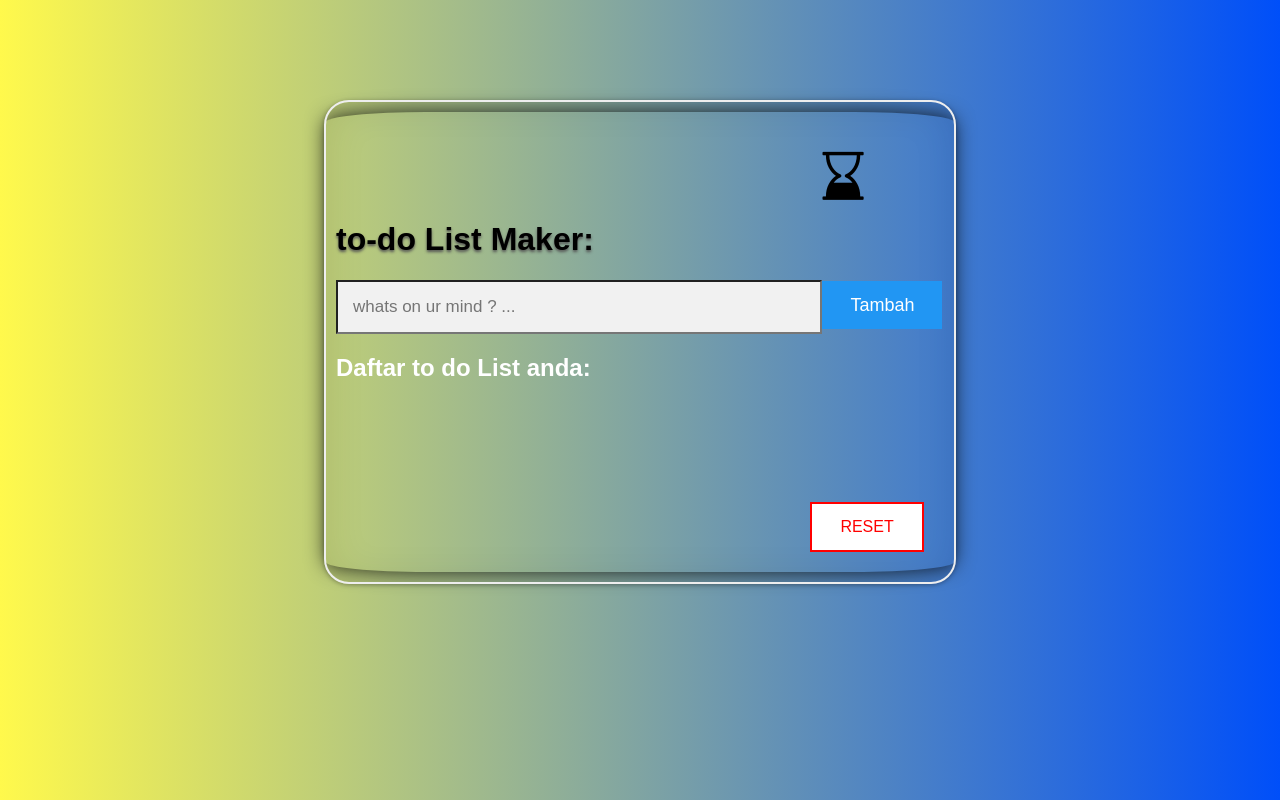
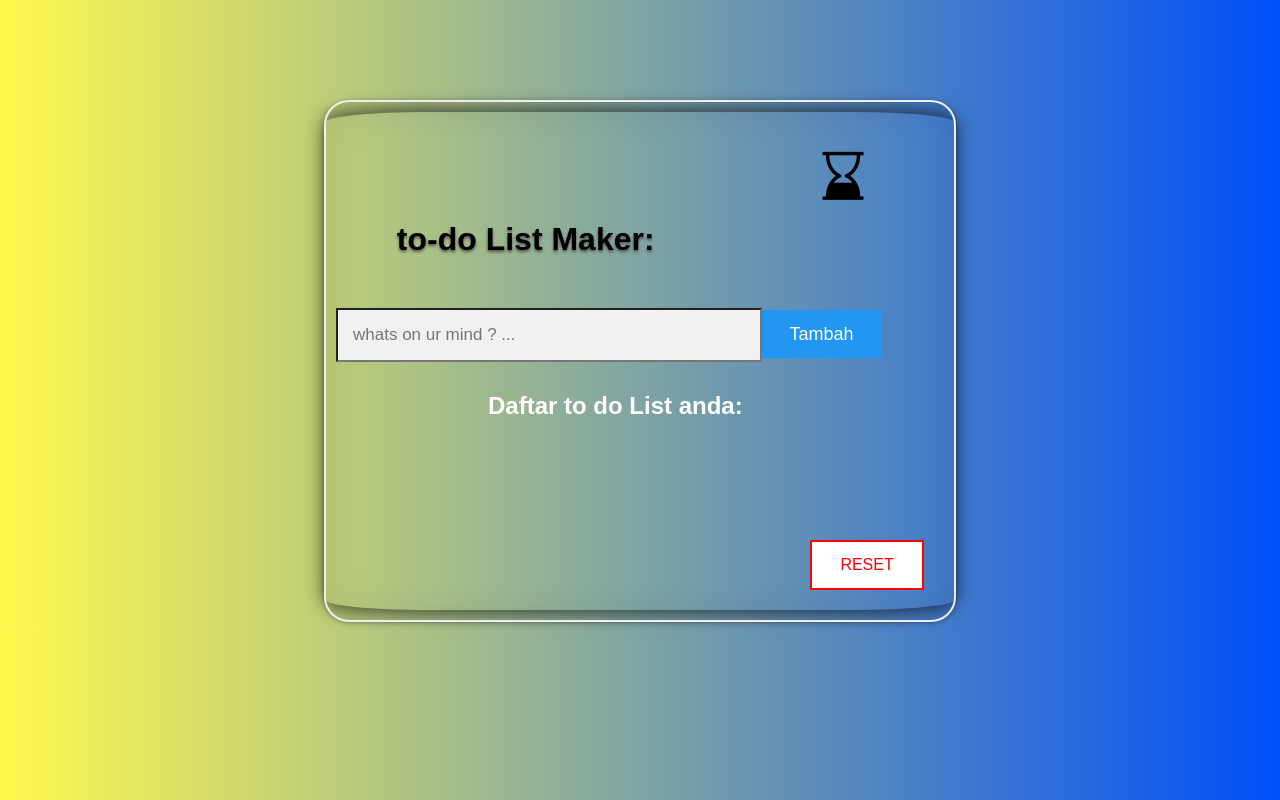
Before and after one commit to handipriyono/Ktodolist, a plain HTML site: page index.html in a window 1280 px wide. Drawn offline with Linux system fonts and the light colour scheme.

Commit message:
modify css style

```diff
--- a/style.css
+++ b/style.css
@@ -79,8 +79,8 @@ label {
 /* Red */
 button .clean {
   border-color: #f44336;
-  color: red
-  margin : 50px !important
+  color: red;
+  margin : 50px !important;
 
 }
 
@@ -90,8 +90,10 @@ button .clean {
 
 
 .buat {
-  float:left
-  clear:both
+  float:left;
+  clear:both;
+  width:100%;
+  margin-bottom: 30px;
 }
 
 
@@ -120,7 +122,8 @@ input[type='checkbox'] {
 
 
 #myInput {
-  font-size: 17px
+  font-size: 17px;
+  width:70%;
 }
 
 
@@ -147,6 +150,7 @@ input[type=text]:focus  {
     padding: 14px 28px;
     font-size: 18px ;
     cursor: pointer;
+    width:28%;
 }
 
 .btn {background-color: #2196F3;}
@@ -188,12 +192,14 @@ ol {
 
 h2 {
   color:#fff;
-  float:center;
+  margin-left: 25%;
 }
 
 
   h1 {
   text-shadow: 0px 2px 3px #555;
+  margin-left: 10%;
+margin-bottom: 50px;
 }
 
 
```
